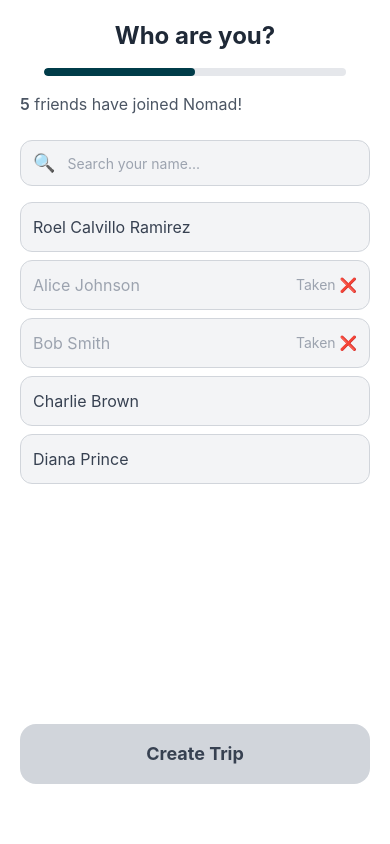
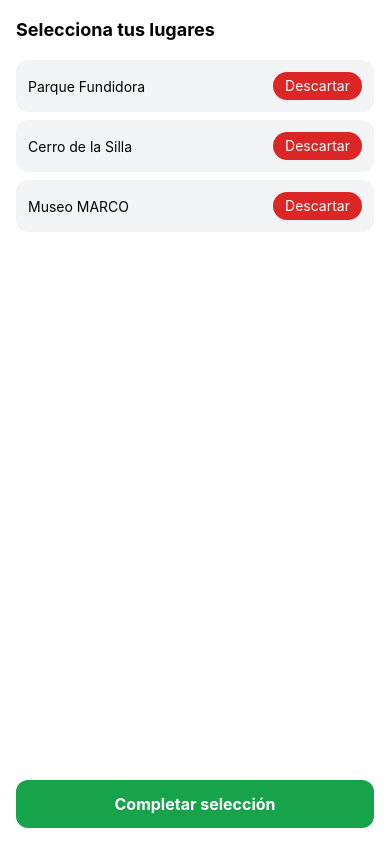
Before and after one commit to BananasDev0/Nomad, a React Native app: screen /PlacesScreen in a window 390 px wide. Built offline with nearby package versions, Linux system fonts and the light colour scheme.

Commit message:
And upload idea of placesscreen selector

```diff
--- a/App.tsx
+++ b/App.tsx
@@ -11,6 +11,7 @@
 import PersonLinkScreen from 'screens/linking/PersonLinkScreen';
 import PreferencesLinkScreen from 'screens/linking/PreferencesLinkScreen';
 import GratefulnessScreen from 'screens/linking/GratefulnessScreen';
+import PlacesScreen from 'screens/gestor/PlacesScreen';
 
 const Stack = createNativeStackNavigator();
 
@@ -28,6 +29,7 @@
         <Stack.Screen name="TripPreferencesScreen" component={TripPreferencesScreen} />
         <Stack.Screen name="ShareScreen" component={ShareLinkScreenFun} />
         <Stack.Screen name="ItineraryScreen" component={ItineraryScreen} />
+        <Stack.Screen name="PlacesScreen" component={PlacesScreen} />
         <Stack.Screen name="UserScreen" component={UserScreen} />
         <Stack.Screen name="PersonLinkScreen" component={PersonLinkScreen} />
         <Stack.Screen name="PreferencesLinkScreen" component={PreferencesLinkScreen} />
--- a/hooks/useHome.ts
+++ b/hooks/useHome.ts
@@ -8,7 +8,7 @@
     }
 
     const sendToUserScreen = () => {
-      navigation.navigate("UserScreen");
+      navigation.navigate("PlacesScreen");
     }
 
     const sendToItineraryScreen = () => {
--- /dev/null
+++ b/screens/gestor/PlacesScreen.tsx
@@ -0,0 +1,111 @@
+import React, { useState } from "react";
+import { View, Text, TouchableOpacity, FlatList, Modal } from "react-native";
+
+export default function PlacesScreen() {
+  const [places, setPlaces] = useState([
+    { id: 1, name: "Parque Fundidora", discarded: false },
+    { id: 2, name: "Cerro de la Silla", discarded: false },
+    { id: 3, name: "Museo MARCO", discarded: false },
+  ]);
+
+  const [showModal, setShowModal] = useState(false);
+
+  // Cambiar el estado de descartado
+  const toggleDiscard = (id: number) => {
+    setPlaces((prev) =>
+      prev.map((p) =>
+        p.id === id ? { ...p, discarded: !p.discarded } : p
+      )
+    );
+  };
+
+  // Saber si hay descartados
+  const hasDiscarded = places.some((p) => p.discarded);
+
+  // Reemplazar los lugares descartados (simulado)
+  const replaceDiscarded = () => {
+    const newPlaces = places.map((p) =>
+      p.discarded
+        ? { ...p, name: `${p.name} (nuevo)`, discarded: false }
+        : p
+    );
+    setPlaces(newPlaces);
+  };
+
+  // Acción principal dependiendo del estado
+  const handleMainAction = () => {
+    if (hasDiscarded) {
+      replaceDiscarded();
+    } else {
+      setShowModal(true);
+    }
+  };
+
+  const completeSelection = () => {
+    setShowModal(false);
+    console.log("✅ Proceso de selección completado");
+  };
+
+  return (
+    <View className="flex-1 bg-white p-4">
+      <Text className="text-lg font-bold mb-4">Selecciona tus lugares</Text>
+
+      <FlatList
+        data={places}
+        keyExtractor={(item) => item.id.toString()}
+        renderItem={({ item }) => (
+          <View className="flex-row justify-between items-center mb-2 p-3 bg-gray-100 rounded-xl">
+            <Text className={`${item.discarded ? "text-gray-400 line-through" : "text-black"}`}>
+              {item.name}
+            </Text>
+            <TouchableOpacity
+              className={`px-3 py-1 rounded-full ${
+                item.discarded ? "bg-red-400" : "bg-red-600"
+              }`}
+              onPress={() => toggleDiscard(item.id)}
+            >
+              <Text className="text-white text-sm">
+                {item.discarded ? "Deshacer" : "Descartar"}
+              </Text>
+            </TouchableOpacity>
+          </View>
+        )}
+      />
+
+      {/* Botón principal */}
+      <TouchableOpacity
+        className={`mt-6 py-3 rounded-xl ${
+          hasDiscarded ? "bg-blue-500" : "bg-green-600"
+        }`}
+        onPress={handleMainAction}
+      >
+        <Text className="text-center text-white font-bold text-base">
+          {hasDiscarded ? "Reemplazar lugares" : "Completar selección"}
+        </Text>
+      </TouchableOpacity>
+
+      {/* Modal de confirmación */}
+      <Modal visible={showModal} transparent animationType="slide">
+        <View className="flex-1 bg-black/50 justify-center items-center">
+          <View className="bg-white p-6 rounded-2xl w-4/5">
+            <Text className="text-lg font-semibold mb-3 text-center">
+              ¿Deseas completar la selección de lugares?
+            </Text>
+            <TouchableOpacity
+              className="bg-green-600 py-2 rounded-xl mb-2"
+              onPress={completeSelection}
+            >
+              <Text className="text-white text-center font-bold">OK</Text>
+            </TouchableOpacity>
+            <TouchableOpacity
+              className="bg-gray-300 py-2 rounded-xl"
+              onPress={() => setShowModal(false)}
+            >
+              <Text className="text-center">Cancelar</Text>
+            </TouchableOpacity>
+          </View>
+        </View>
+      </Modal>
+    </View>
+  );
+}
```
